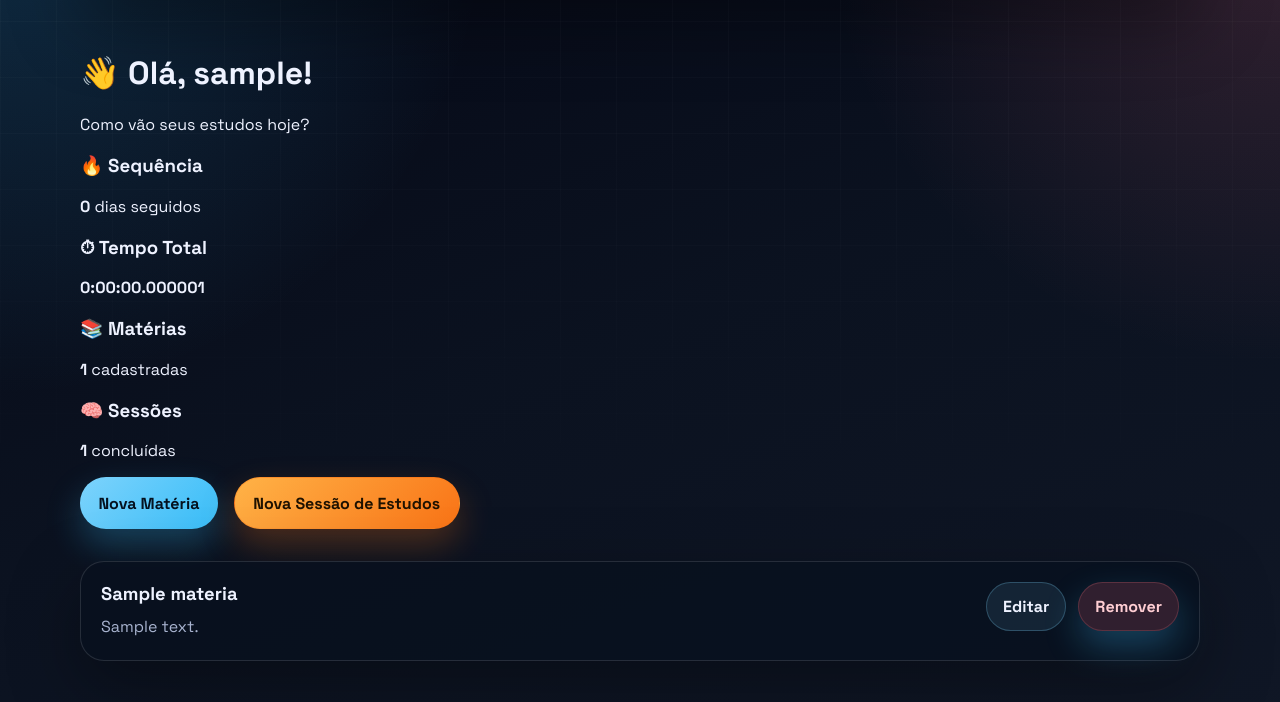
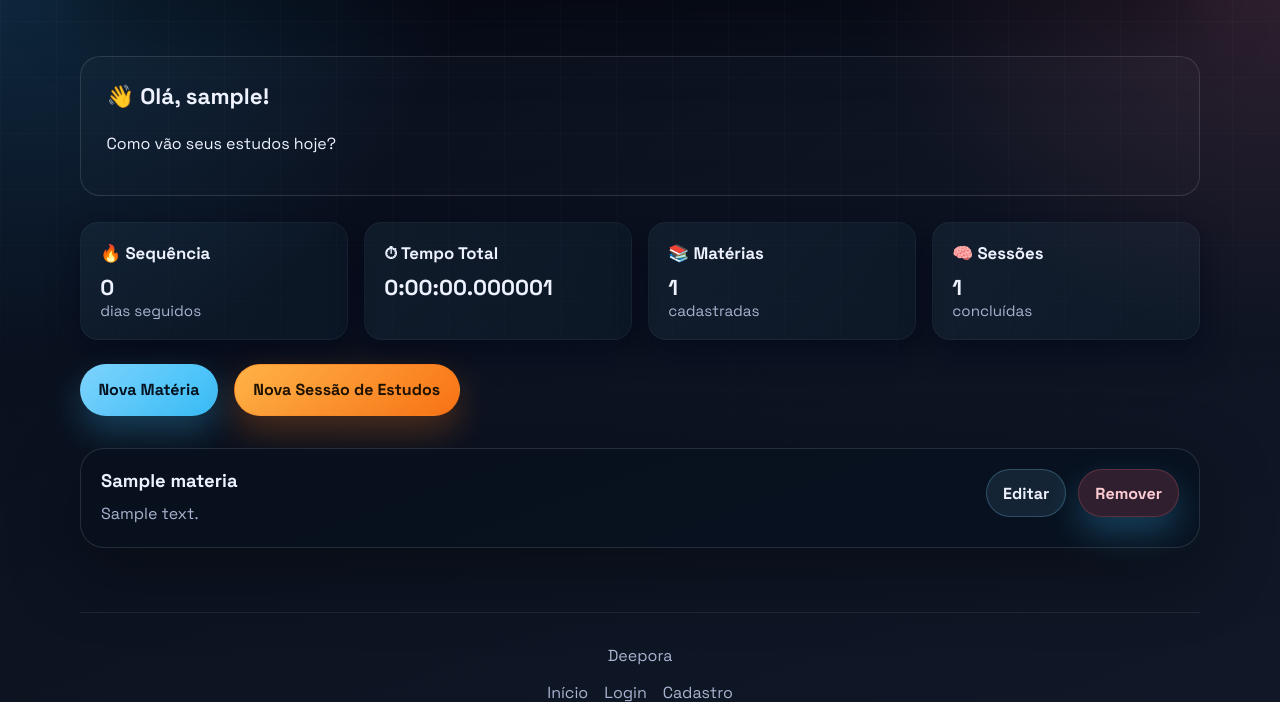
Before and after one commit to jeanlucas2k07/django-study-project, a Django app: page / in a window 1280 px wide. Shown: the part 91-793 px from the top of the page. Run offline with Django 5.2, Linux system fonts and the light colour scheme; a user stored in the database is signed in; tables that the repository leaves empty hold one stand-in row (values such as "Sample post").

Commit message:
Add dashboard styles and update settings for environment variables

```diff
--- a/static/css/global.css
+++ b/static/css/global.css
@@ -344,6 +344,82 @@ form p {
 	color: #fecdd3;
 }
 
+.dashboard {
+	display: grid;
+	grid-template-columns: 1fr;
+	gap: 1rem;
+	margin: 1.5rem 0;
+}
+
+.dashboard-header {
+	padding: 1.6rem;
+	border-radius: 20px;
+	border: 1px solid var(--line);
+	background: linear-gradient(180deg, rgba(255,255,255,0.02), rgba(255,255,255,0.01));
+	display: flex;
+	flex-direction: column;
+	gap: 0.35rem;
+}
+
+.dashboard-header h1 {
+	margin: 0;
+	font-size: 1.4rem;
+}
+
+.dash-cards {
+	display: grid;
+	grid-template-columns: repeat(4, minmax(0, 1fr));
+	gap: 1rem;
+	margin-top: 0.6rem;
+}
+
+.dash-card {
+	padding: 1.2rem;
+	border-radius: 18px;
+	background: linear-gradient(135deg, rgba(125,211,252,0.06), rgba(56,189,248,0.03));
+	border: 1px solid rgba(255,255,255,0.04);
+	box-shadow: 0 10px 30px rgba(2, 6, 23, 0.6);
+	transition: transform 0.18s ease, box-shadow 0.18s ease;
+}
+
+.dash-card h3 {
+	margin: 0 0 0.6rem;
+	font-size: 1.05rem;
+}
+
+.dash-card p {
+	margin: 0;
+	color: var(--muted);
+	font-size: 0.95rem;
+}
+
+.dash-card strong {
+	font-size: 1.35rem;
+	display: block;
+	color: var(--text);
+	margin-top: 0.35rem;
+}
+
+.dash-card:hover {
+	transform: translateY(-6px);
+	box-shadow: 0 24px 60px rgba(2, 6, 23, 0.7);
+}
+
+@media (max-width: 900px) {
+	.dash-cards {
+		grid-template-columns: repeat(2, minmax(0, 1fr));
+	}
+}
+
+@media (max-width: 520px) {
+	.dash-cards {
+		grid-template-columns: 1fr;
+	}
+	.dashboard-header {
+		padding: 1rem;
+	}
+}
+
 .materias-container {
 	display: grid;
 	gap: 1rem;
```
Also changed, not shown: study_project/settings.py (+15 -7 lines), studies/migrations/0001_initial.py (deleted), studies/migrations/0002_materia_created_at_materia_updated_at.py (deleted), studies/migrations/0003_sessaoestudo.py (deleted), studies/migrations/0004_alter_sessaoestudo_duracao.py (deleted), studies/migrations/0005_alter_sessaoestudo_duracao.py (deleted), studies/migrations/__init__.py (deleted).
